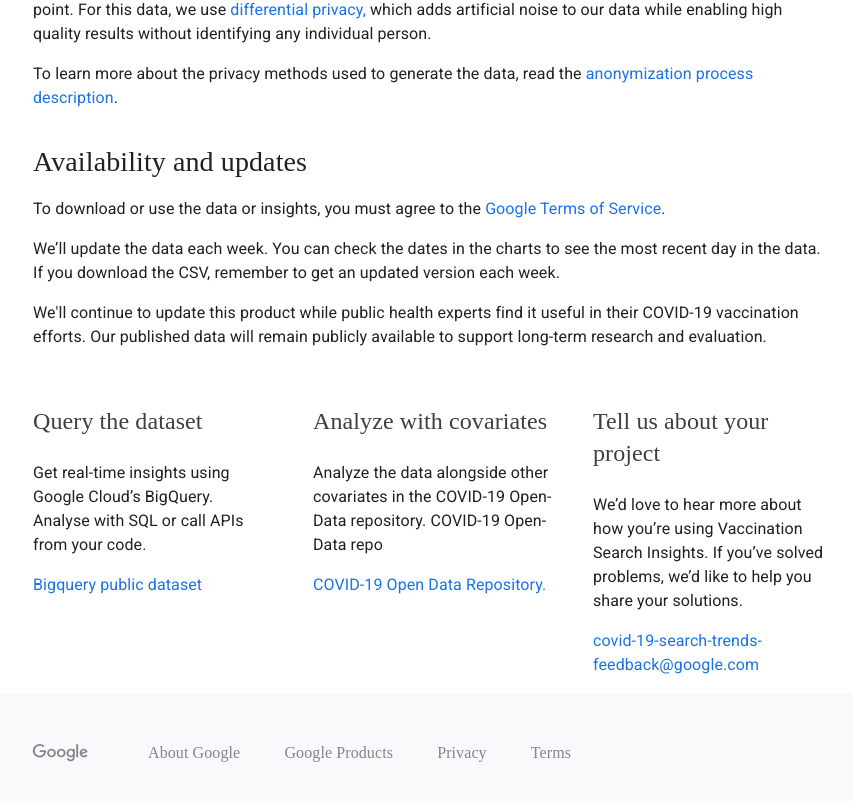
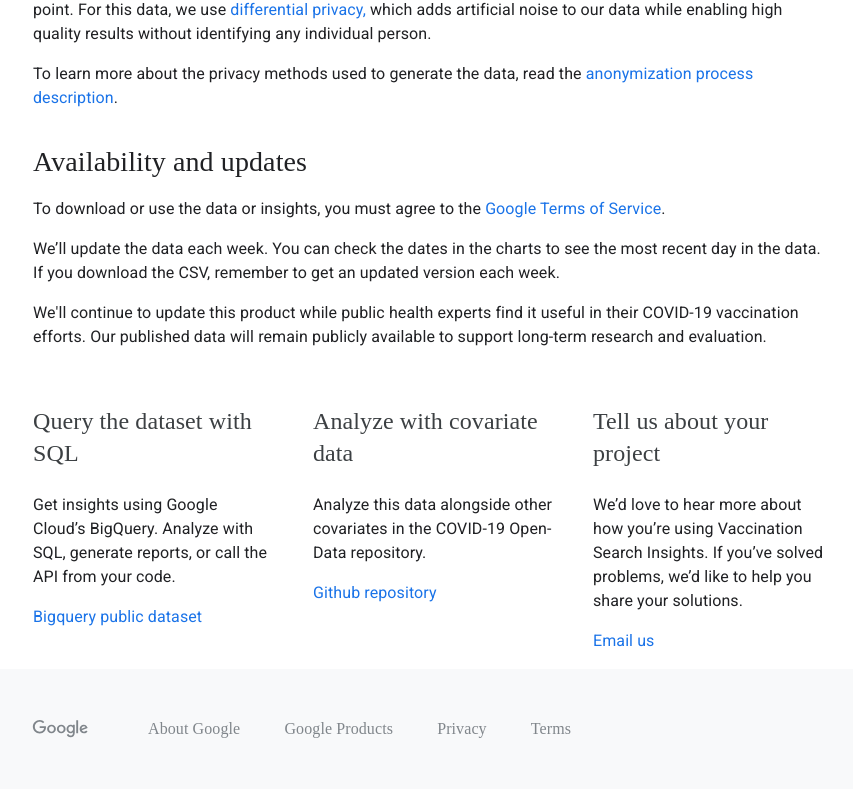
Before and after one commit to google-research/vaccination-search-insights, a Svelte app: page / in a window 1280 px wide. Shown: the part 2055-2856 px from the top of the page, without its empty margins (207-1060 px from the left). Built offline with nearby package versions, Linux system fonts and the light colour scheme; no server answers; a web font is replaced by a local one.

Commit message:
Update text in next steps section.

```diff
--- a/src/TrendsOverview.svelte
+++ b/src/TrendsOverview.svelte
@@ -1342,11 +1342,9 @@
       </p>
       <div id="next-steps" class="next-steps-container">
         <div class="next-steps-item">
-          <h3>Query the dataset</h3>
+          <h3>Query the dataset with SQL</h3>
           <p>
-            Get real-time insights using Google Cloud’s BigQuery. Analyse with
-            SQL or call APIs from your code.
-          </p>
+            Get insights using Google Cloud’s BigQuery. Analyze with SQL, generate reports, or call the API from your code.
           <p />
           <p>
             <a
@@ -1356,14 +1354,13 @@
           </p>
         </div>
         <div class="next-steps-item">
-          <h3>Analyze with covariates</h3>
+          <h3>Analyze with covariate data</h3>
           <p>
-            Analyze the data alongside other covariates in the COVID-19
-            Open-Data repository. COVID-19 Open-Data repo
+            Analyze this data alongside other covariates in the COVID-19 Open-Data repository.
           </p>
           <p>
             <a href="https://github.com/GoogleCloudPlatform/covid-19-open-data"
-              >COVID-19 Open Data Repository.</a
+              >Github repository</a
             >
           </p>
         </div>
@@ -1375,8 +1372,8 @@
             your solutions.
           </p>
           <p>
-            <a href="mailto:covid-19-search-trends-feedback@google.com"
-              >covid-19-search-trends-feedback@google.com
+            <a href="mailto:covid-19-search-trends-feedback+webcallout@google.com"
+              >Email us
             </a>
           </p>
         </div>
```
